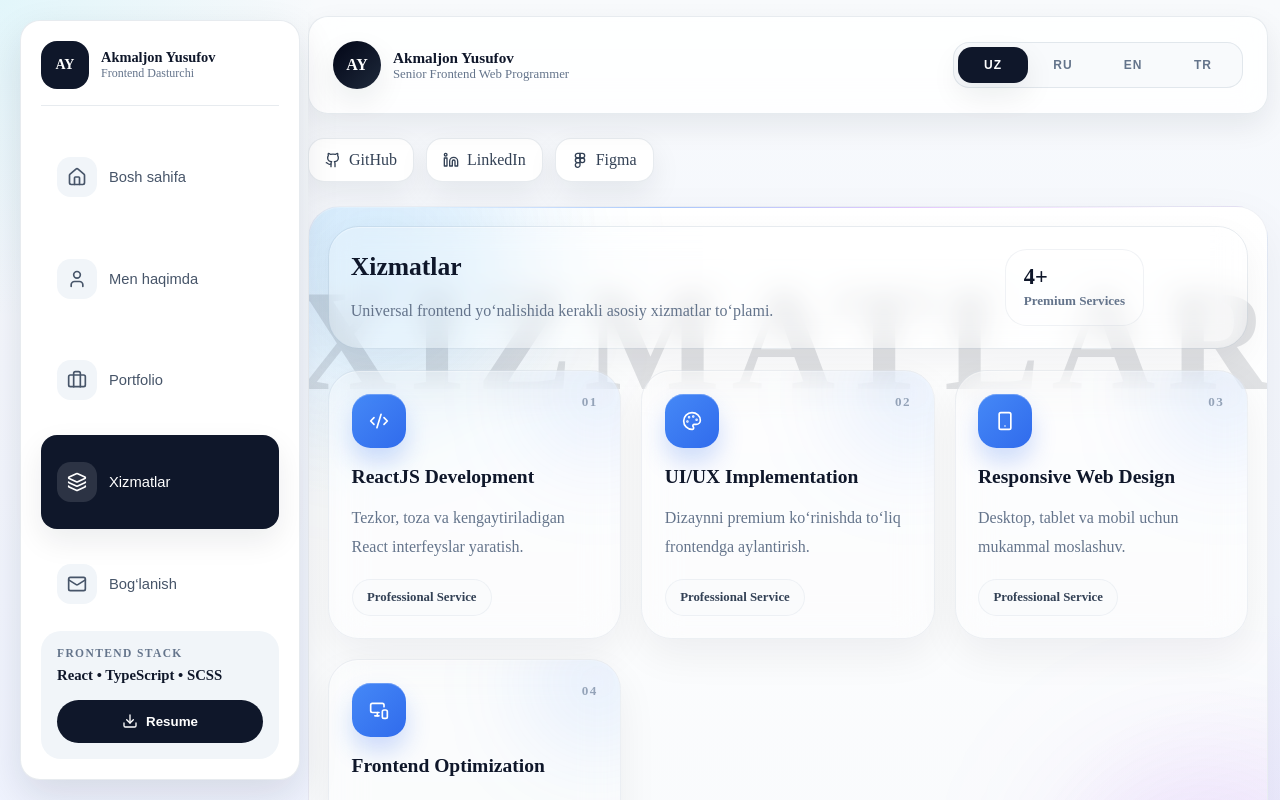
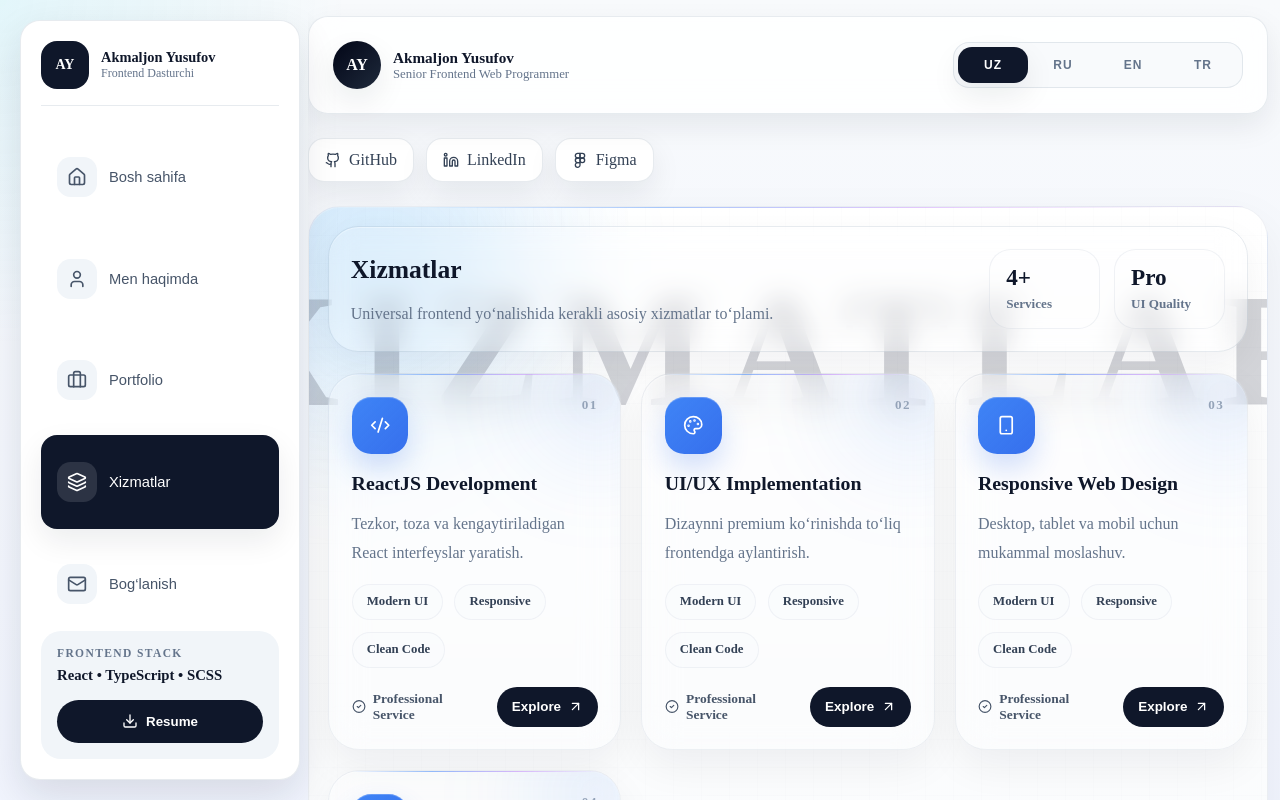
Before and after one commit to AkmaljonYusupov/Portfolio, a React app: page / in a window 1280 px wide. Both pictures are taken after a click on the button "Xizmatlar". Shown: the top 800 px of the page. Built offline with nearby package versions, Linux system fonts and the light colour scheme; the HTML template or start-up script is replaced by a standard one.

Commit message:
Portfolio start

```diff
--- a/src/components/sections/ServicesSection.module.scss
+++ b/src/components/sections/ServicesSection.module.scss
@@ -55,6 +55,22 @@
   background: rgba(168, 85, 247, 0.14);
 }
 
+.bgGrid {
+  position: absolute;
+  inset: 0;
+  z-index: 0;
+  pointer-events: none;
+  opacity: 0.28;
+  background-image:
+    linear-gradient(rgba(148, 163, 184, 0.08) 1px, transparent 1px),
+    linear-gradient(90deg, rgba(148, 163, 184, 0.08) 1px, transparent 1px);
+  background-size: 28px 28px;
+
+  :global(.dark) & {
+    opacity: 0.1;
+  }
+}
+
 .bgLine {
   position: absolute;
   top: 0;
@@ -79,21 +95,23 @@
   display: flex;
   justify-content: center;
   align-items: flex-start;
-  padding-top: clamp(1.8rem, 6vw, 4.3rem);
+  padding-top: clamp(2rem, 6vw, 4.5rem);
   pointer-events: none;
   user-select: none;
   overflow: hidden;
   white-space: nowrap;
   text-align: center;
-  font-size: clamp(4.2rem, 14vw, 9rem);
+  font-size: clamp(5rem, 16vw, 10rem);
   font-weight: 900;
-  letter-spacing: 0.08em;
+  letter-spacing: 0.1em;
   text-transform: uppercase;
   line-height: 0.9;
-  color: rgba(15, 23, 42, 0.12);
+  color: rgba(15, 23, 42, 0.18);
+  mix-blend-mode: multiply;
 
   :global(.dark) & {
-    color: rgba(255, 255, 255, 0.08);
+    color: rgba(255, 255, 255, 0.12);
+    mix-blend-mode: lighten;
   }
 }
 
@@ -124,7 +142,7 @@
     inset: 0;
     z-index: 0;
     border-radius: inherit;
-    background: rgba(255, 255, 255, 0.24);
+    background: rgba(255, 255, 255, 0.18);
     box-shadow: inset 0 1px 0 rgba(255, 255, 255, 0.34);
     pointer-events: none;
   }
@@ -133,7 +151,7 @@
     border-color: rgba(255, 255, 255, 0.08);
 
     &::before {
-      background: rgba(15, 23, 42, 0.14);
+      background: rgba(15, 23, 42, 0.12);
       box-shadow: inset 0 1px 0 rgba(255, 255, 255, 0.03);
     }
   }
@@ -174,14 +192,17 @@
   }
 }
 
-.topBadge {
-  width: fit-content;
+.topStats {
   display: grid;
-  gap: 0.3rem;
-  padding: 1rem 1.1rem;
+  grid-template-columns: repeat(2, minmax(0, 1fr));
+  gap: 0.85rem;
+}
+
+.statItem {
+  padding: 1rem;
   border-radius: 1.35rem;
   border: 1px solid rgba(148, 163, 184, 0.14);
-  background: rgba(255, 255, 255, 0.24);
+  background: rgba(255, 255, 255, 0.18);
 
   :global(.dark) & {
     background: rgba(255, 255, 255, 0.04);
@@ -189,9 +210,10 @@
   }
 }
 
-.badgeValue {
+.statValue {
+  display: block;
   color: #0f172a;
-  font-size: 1.4rem;
+  font-size: 1.45rem;
   font-weight: 900;
   line-height: 1;
 
@@ -200,7 +222,9 @@
   }
 }
 
-.badgeText {
+.statLabel {
+  display: block;
+  margin-top: 0.45rem;
   color: #64748b;
   font-size: 0.82rem;
   font-weight: 700;
@@ -216,7 +240,7 @@
 }
 
 .card {
-  border-radius: 1.9rem;
+  border-radius: 1.95rem;
   padding: 1.4rem;
   box-shadow:
     0 16px 40px rgba(15, 23, 42, 0.06),
@@ -227,7 +251,7 @@
     border-color 0.35s ease;
 
   &:hover {
-    transform: translateY(-6px);
+    transform: translateY(-8px);
     box-shadow:
       0 24px 52px rgba(15, 23, 42, 0.09),
       0 0 0 1px rgba(59, 130, 246, 0.08);
@@ -260,6 +284,22 @@
   }
 }
 
+.cardTopLine {
+  position: absolute;
+  top: 0;
+  left: 1.1rem;
+  right: 1.1rem;
+  height: 1px;
+  background: linear-gradient(
+    90deg,
+    transparent,
+    rgba(59, 130, 246, 0.55),
+    rgba(168, 85, 247, 0.4),
+    transparent
+  );
+  z-index: 1;
+}
+
 .cardTop {
   display: flex;
   align-items: flex-start;
@@ -268,29 +308,35 @@
 }
 
 .iconWrap {
-  width: 3.4rem;
-  height: 3.4rem;
-  border-radius: 1.15rem;
+  width: 3.55rem;
+  height: 3.55rem;
+  border-radius: 1.2rem;
   display: inline-flex;
   align-items: center;
   justify-content: center;
-  background:
-    linear-gradient(135deg, rgba(59, 130, 246, 0.95), rgba(37, 99, 235, 0.95));
+  background: linear-gradient(
+    135deg,
+    rgba(59, 130, 246, 0.98),
+    rgba(37, 99, 235, 0.92)
+  );
   color: #ffffff;
   box-shadow:
-    0 14px 24px rgba(37, 99, 235, 0.22),
-    inset 0 1px 0 rgba(255, 255, 255, 0.24);
+    0 14px 28px rgba(37, 99, 235, 0.2),
+    inset 0 1px 0 rgba(255, 255, 255, 0.22);
 
   :global(.dark) & {
-    background:
-      linear-gradient(135deg, rgba(255, 255, 255, 0.92), rgba(226, 232, 240, 0.92));
+    background: linear-gradient(
+      135deg,
+      rgba(255, 255, 255, 0.94),
+      rgba(226, 232, 240, 0.92)
+    );
     color: $primary;
     box-shadow: none;
   }
 
   svg {
-    width: 1.25rem;
-    height: 1.25rem;
+    width: 1.28rem;
+    height: 1.28rem;
   }
 }
 
@@ -308,7 +354,7 @@
 .cardTitle {
   margin-top: 1rem;
   color: #0f172a;
-  font-size: 1.22rem;
+  font-size: 1.24rem;
   font-weight: 800;
   line-height: 1.35;
 
@@ -327,20 +373,19 @@
   }
 }
 
-.cardFooter {
-  margin-top: 1.1rem;
+.featureChips {
   display: flex;
   flex-wrap: wrap;
   gap: 0.7rem;
-}
+  margin-top: 1rem;
 
-.footerBadge {
+  span {
     display: inline-flex;
     align-items: center;
     min-height: 36px;
-  padding: 0.62rem 0.9rem;
+    padding: 0.62rem 0.88rem;
     border-radius: 999px;
-  background: rgba(248, 250, 252, 0.5);
+    background: rgba(248, 250, 252, 0.38);
     border: 1px solid rgba(148, 163, 184, 0.12);
     color: #334155;
     font-size: 0.8rem;
@@ -352,10 +397,58 @@
       color: #e2e8f0;
     }
   }
+}
+
+.cardFooter {
+  margin-top: 1.15rem;
+  display: flex;
+  align-items: center;
+  justify-content: space-between;
+  gap: 1rem;
+}
+
+.footerLeft {
+  display: inline-flex;
+  align-items: center;
+  gap: 0.45rem;
+  color: #475569;
+  font-size: 0.84rem;
+  font-weight: 700;
+
+  :global(.dark) & {
+    color: #cbd5e1;
+  }
+}
+
+.moreBtn {
+  display: inline-flex;
+  align-items: center;
+  gap: 0.42rem;
+  min-height: 40px;
+  padding: 0.68rem 0.95rem;
+  border: none;
+  border-radius: 999px;
+  background: $primary;
+  color: $white;
+  font-size: 0.84rem;
+  font-weight: 700;
+  cursor: pointer;
+  transition: 0.3s ease;
+
+  &:hover {
+    transform: translateY(-2px);
+    opacity: 0.94;
+  }
+
+  :global(.dark) & {
+    background: $white;
+    color: $primary;
+  }
+}
 
 @media (min-width: 768px) {
   .topContent {
-    grid-template-columns: minmax(0, 1.45fr) minmax(220px, 0.5fr);
+    grid-template-columns: minmax(0, 1.45fr) minmax(220px, 0.55fr);
     align-items: end;
   }
 
@@ -378,8 +471,8 @@
 
   .sectionWatermark {
     padding-top: 1.2rem;
-    font-size: clamp(2.8rem, 17vw, 5rem);
-    letter-spacing: 0.06em;
+    font-size: clamp(3.2rem, 18vw, 5.4rem);
+    letter-spacing: 0.07em;
   }
 
   .topCard,
@@ -397,4 +490,13 @@
   .cardTitle {
     font-size: 1.08rem;
   }
+
+  .cardFooter {
+    flex-direction: column;
+    align-items: stretch;
   }
+
+  .moreBtn {
+    justify-content: center;
+  }
+}
--- a/src/components/sections/ServicesSection.tsx
+++ b/src/components/sections/ServicesSection.tsx
@@ -1,4 +1,5 @@
 import { motion } from "framer-motion"
+import { ArrowUpRight, CheckCircle2 } from "lucide-react"
 import ServiceIcon from "../ServiceIcon"
 import styles from "./ServicesSection.module.scss"
 
@@ -19,6 +20,7 @@ export default function ServicesSection({ t }: ServicesSectionProps) {
     >
       <div className={styles.bgCircleOne} />
       <div className={styles.bgCircleTwo} />
+      <div className={styles.bgGrid} />
       <div className={styles.bgLine} />
 
       <div className={styles.sectionWatermark}>{sectionLabel}</div>
@@ -31,11 +33,18 @@ export default function ServicesSection({ t }: ServicesSectionProps) {
               <p className={styles.desc}>{t.services.desc}</p>
             </div>
 
-            <div className={styles.topBadge}>
-              <span className={styles.badgeValue}>
-                {t?.services?.items?.length || 0}+
-              </span>
-              <span className={styles.badgeText}>Premium Services</span>
+            <div className={styles.topStats}>
+              <div className={styles.statItem}>
+                <span className={styles.statValue}>
+                  {t?.services?.items?.length || 0}+
+                </span>
+                <span className={styles.statLabel}>Services</span>
+              </div>
+
+              <div className={styles.statItem}>
+                <span className={styles.statValue}>Pro</span>
+                <span className={styles.statLabel}>UI Quality</span>
+              </div>
             </div>
           </div>
         </div>
@@ -51,6 +60,7 @@ export default function ServicesSection({ t }: ServicesSectionProps) {
               className={styles.card}
             >
               <div className={styles.cardGlow} />
+              <div className={styles.cardTopLine} />
 
               <div className={styles.cardTop}>
                 <div className={styles.iconWrap}>
@@ -65,8 +75,22 @@ export default function ServicesSection({ t }: ServicesSectionProps) {
               <h3 className={styles.cardTitle}>{service.title}</h3>
               <p className={styles.text}>{service.text}</p>
 
+              <div className={styles.featureChips}>
+                <span>Modern UI</span>
+                <span>Responsive</span>
+                <span>Clean Code</span>
+              </div>
+
               <div className={styles.cardFooter}>
-                <span className={styles.footerBadge}>Professional Service</span>
+                <div className={styles.footerLeft}>
+                  <CheckCircle2 size={15} />
+                  <span>Professional Service</span>
+                </div>
+
+                <button type="button" className={styles.moreBtn}>
+                  <span>Explore</span>
+                  <ArrowUpRight size={15} />
+                </button>
               </div>
             </motion.article>
           ))}
```
Lines whose indentation alone changed are shown as unchanged.
